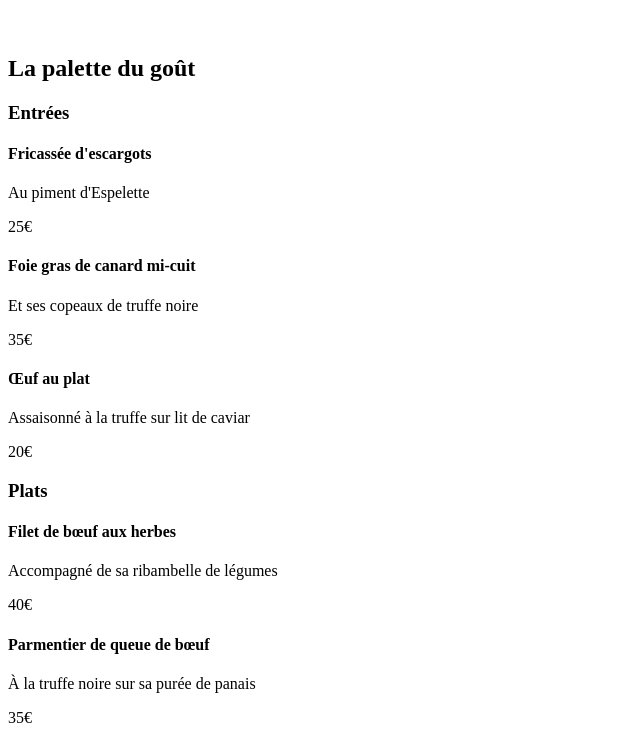
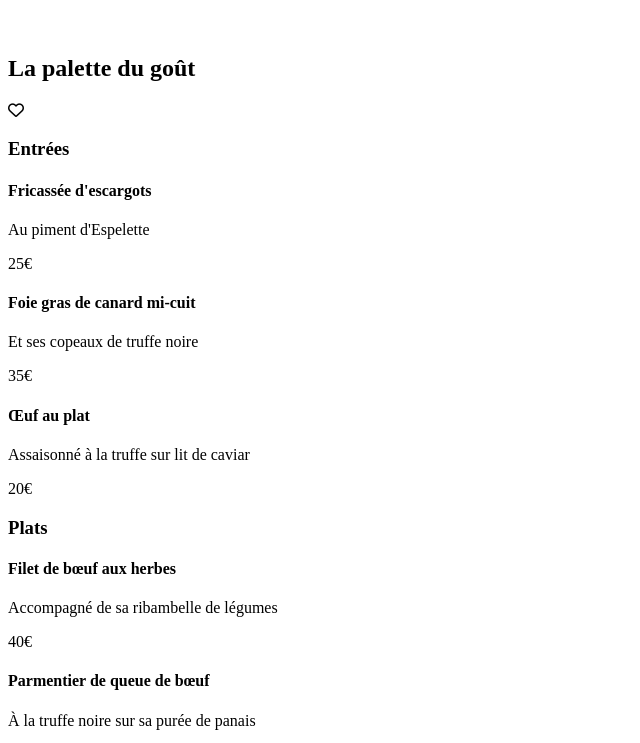
Before and after one commit to Clement-Pivot/ohmyfood, a website: page restaurants/la-palette-du-gout.html in a window 1280 px wide. Shown: the part 50-793 px from the top of the page, without its empty margins (0-640 px from the left). Drawn offline with Linux system fonts and the light colour scheme; files that its build step writes are made by us from their sources.

Commit message:
feat: added FA to palette-du-gout

```diff
--- a/restaurants/la-palette-du-gout.html
+++ b/restaurants/la-palette-du-gout.html
@@ -22,7 +22,7 @@
         <img>
         <div>
             <h2>La palette du goût</h2>
-            <i></i>
+            <i class="fa-regular fa-heart"></i>
         </div>
         <section>
             <div>
```
